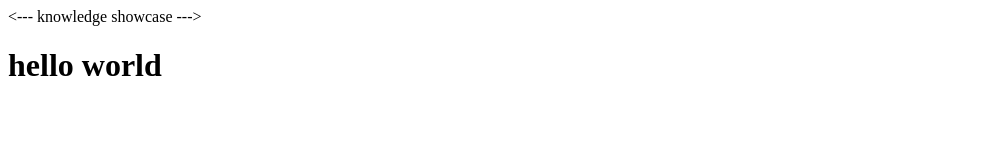
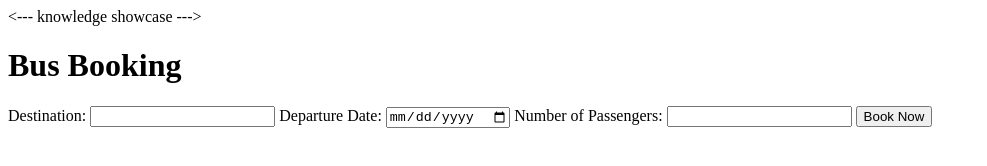
Before and after one commit to MustaphaYahaya/3mttproject, a plain HTML site: page homepage.html in a window 1280 px wide. Shown: the whole page, without its empty margins (0-987 px from the left). Drawn offline with Linux system fonts and the light colour scheme.

Commit message:
Update homepage.html

```diff
--- a/homepage.html
+++ b/homepage.html
@@ -1,10 +1,24 @@
 <--- knowledge showcase --->
-<!doctype html>
+<!DOCTYPE html>
 <html>
-  <head>
-    <title> home page</title>
-  </head>
-  <body>
-    <h1>hello world</h1>
-  </body>
+<head>
+  <title>Bus Booking App</title>
+  <link rel="stylesheet" href="styles.css">
+</head>
+<body>
+  <h1>Bus Booking</h1>
+
+  <form>
+    <label for="destination">Destination:</label>
+    <input type="text" id="destination" name="destination">
+
+    <label for="departureDate">Departure Date:</label>
+    <input type="date" id="departureDate" name="departureDate">
+
+    <label for="numPassengers">Number of Passengers:</label>
+    <input type="number" id="numPassengers" name="numPassengers">
+
+    <button type="submit">Book Now</button>
+  </form>
+</body>
 </html>
```
